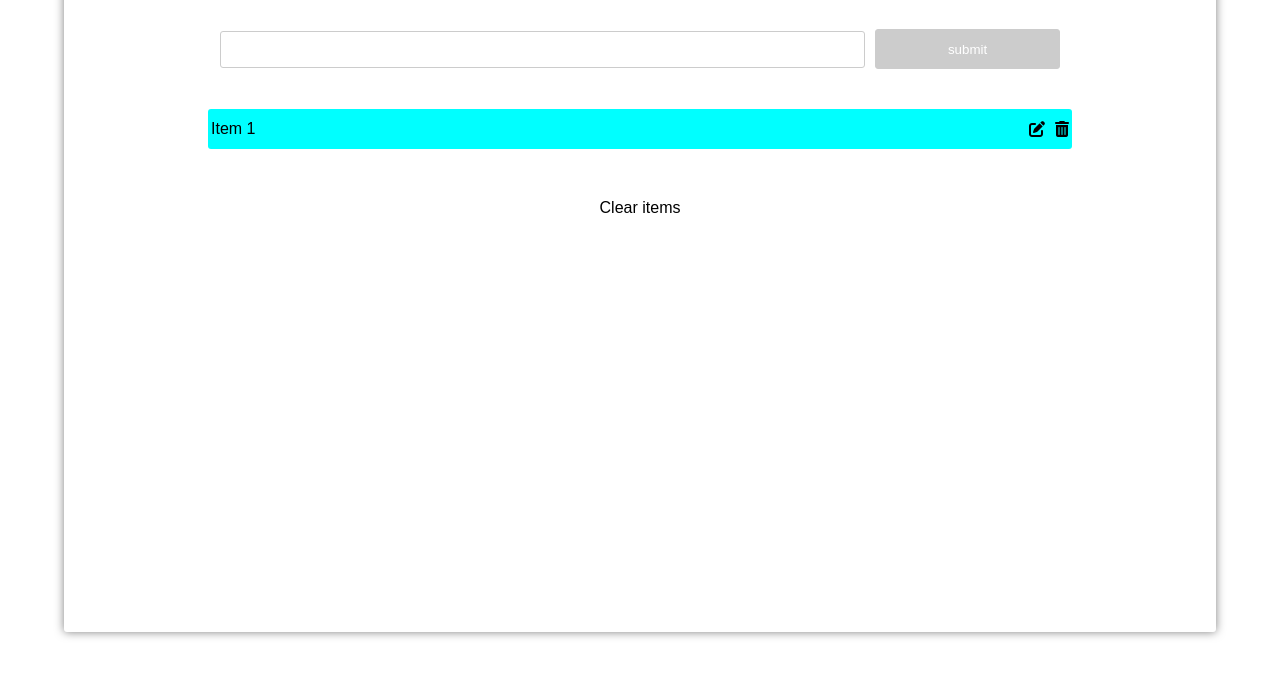
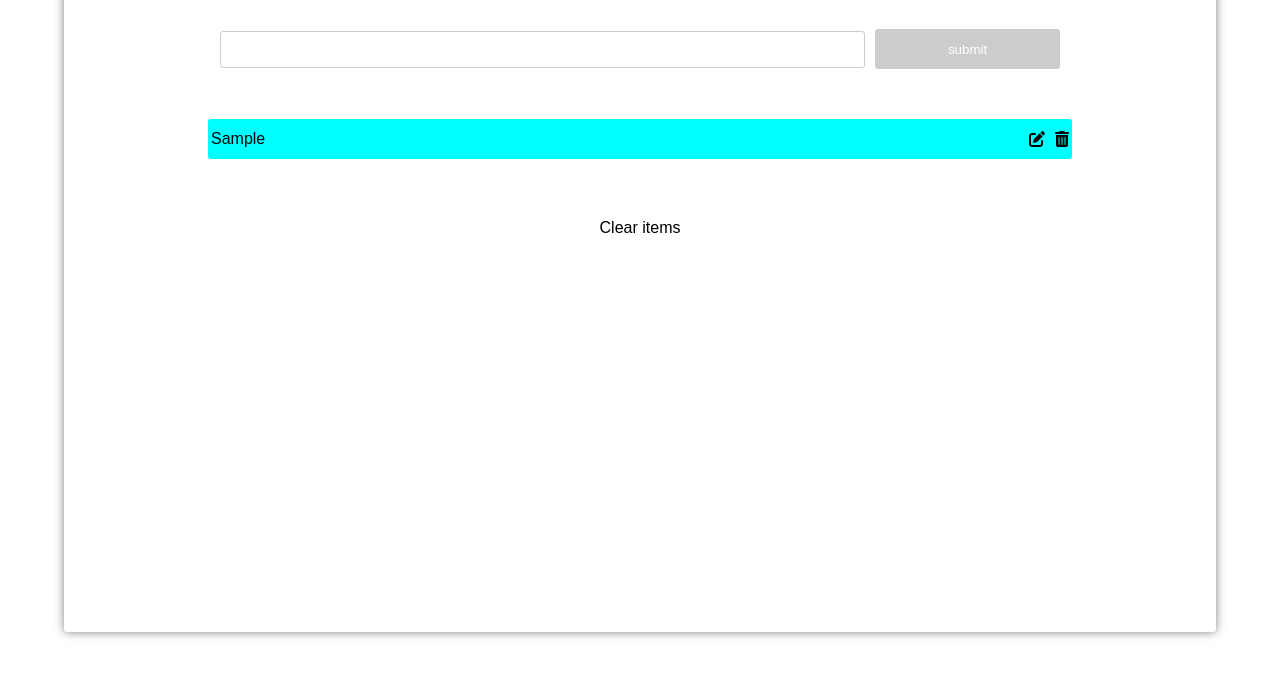
Before and after one commit to Dereje-getu-tadesse-10/grocery-list, a website with bundled scripts: page index.html in a window 1280 px wide. Both pictures are taken after typing "Sample" into the empty fields and a click on the button "submit". Shown: the part 118-794 px from the top of the page. Built offline with nearby package versions, Linux system fonts and the light colour scheme.

Commit message:
Update : Affichage des items dans le html

```diff
--- a/index.html
+++ b/index.html
@@ -19,13 +19,13 @@
         </form>
         <!-- List of groceries: -->
         <div class="list">
-            <div class="item">
+            <!-- <div class="item">
                 <p class="nameItem">Item 1</p>
                 <div class="edit">
                     <i class="fas fa-edit"></i>
                     <i class="fas fa-trash-alt"></i>
                 </div>
-            </div>
+            </div> -->
         </div>
         <div class="clear">
             Clear items
--- a/src/app.ts
+++ b/src/app.ts
@@ -24,6 +24,7 @@ function addItem(e: Event) {
     localStorage.setItem('items', JSON.stringify(items));
     input.value = '';
     console.log(items);
+    addToHtml(newItem);
 }
 
 // edit item
@@ -33,5 +34,27 @@ function editItem(e: Event) {
 
 }
 
-const newDiv = document.createElement('div');
-newDiv.classList.add('item');
+function addToHtml(input: string) {
+
+    // items div
+    const newDiv = document.createElement('div');
+    newDiv.classList.add('item');
+    const items = document.createElement('p');
+    items.textContent = input;
+
+    // icons div
+
+    const icons = document.createElement('div');
+    icons.classList.add('edit');
+    const edit = document.createElement('i');
+    edit.classList.add('fas', 'fa-edit');
+    const deleteIcon = document.createElement('i');
+    deleteIcon.classList.add('fas', 'fa-trash-alt');
+
+    newDiv.appendChild(items);
+    icons.appendChild(edit);
+    icons.appendChild(deleteIcon);
+    newDiv.appendChild(icons);
+    itemDiv.appendChild(newDiv);
+
+}
--- a/style.css
+++ b/style.css
@@ -68,7 +68,7 @@ button{
     padding: 3px;
     height: 40px;
     width: 75%;
-    margin: auto;
+    margin: 10px auto;
     display: flex;
     justify-content: space-between;
     align-items: center;
```
Also changed, not shown: dist/bundle.js.
